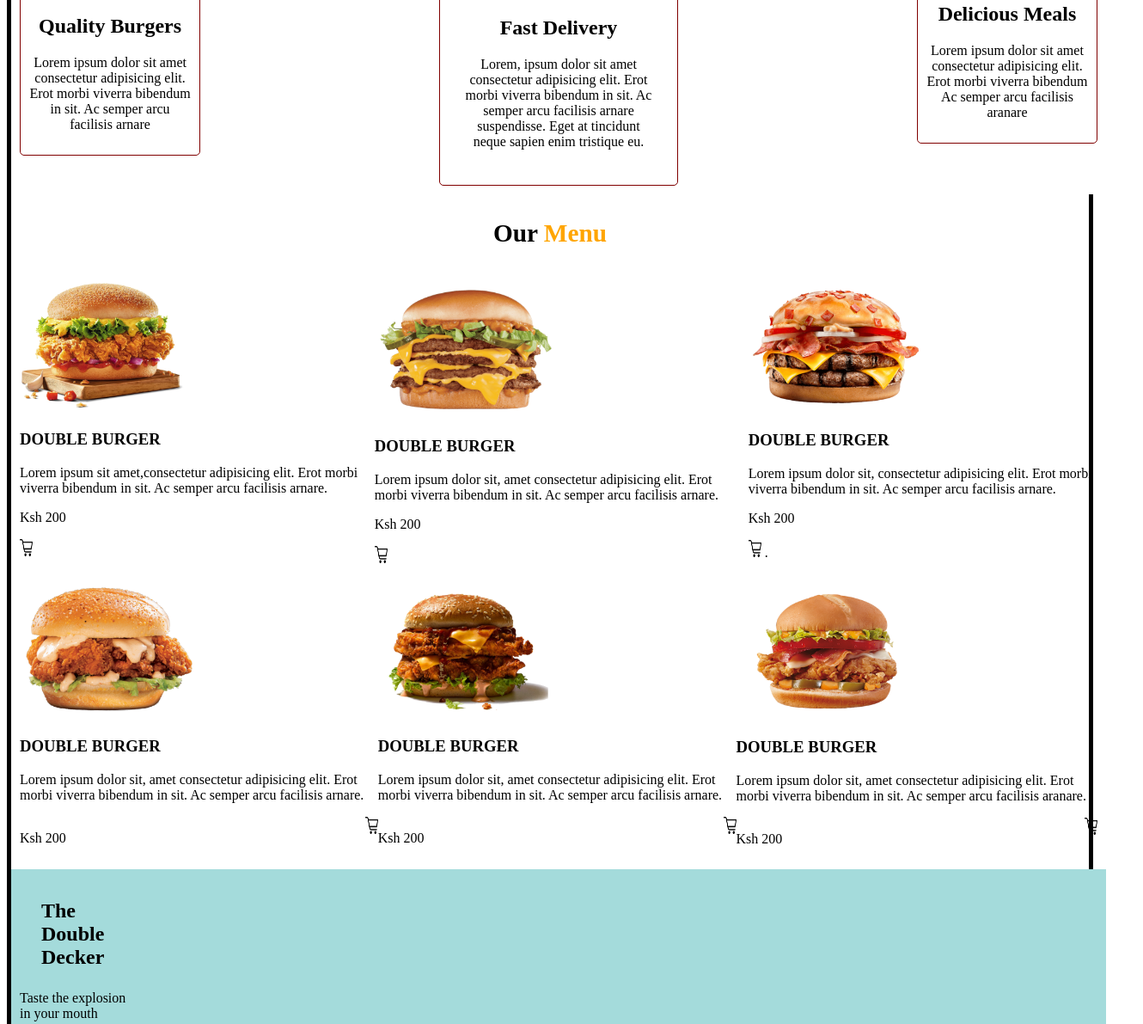
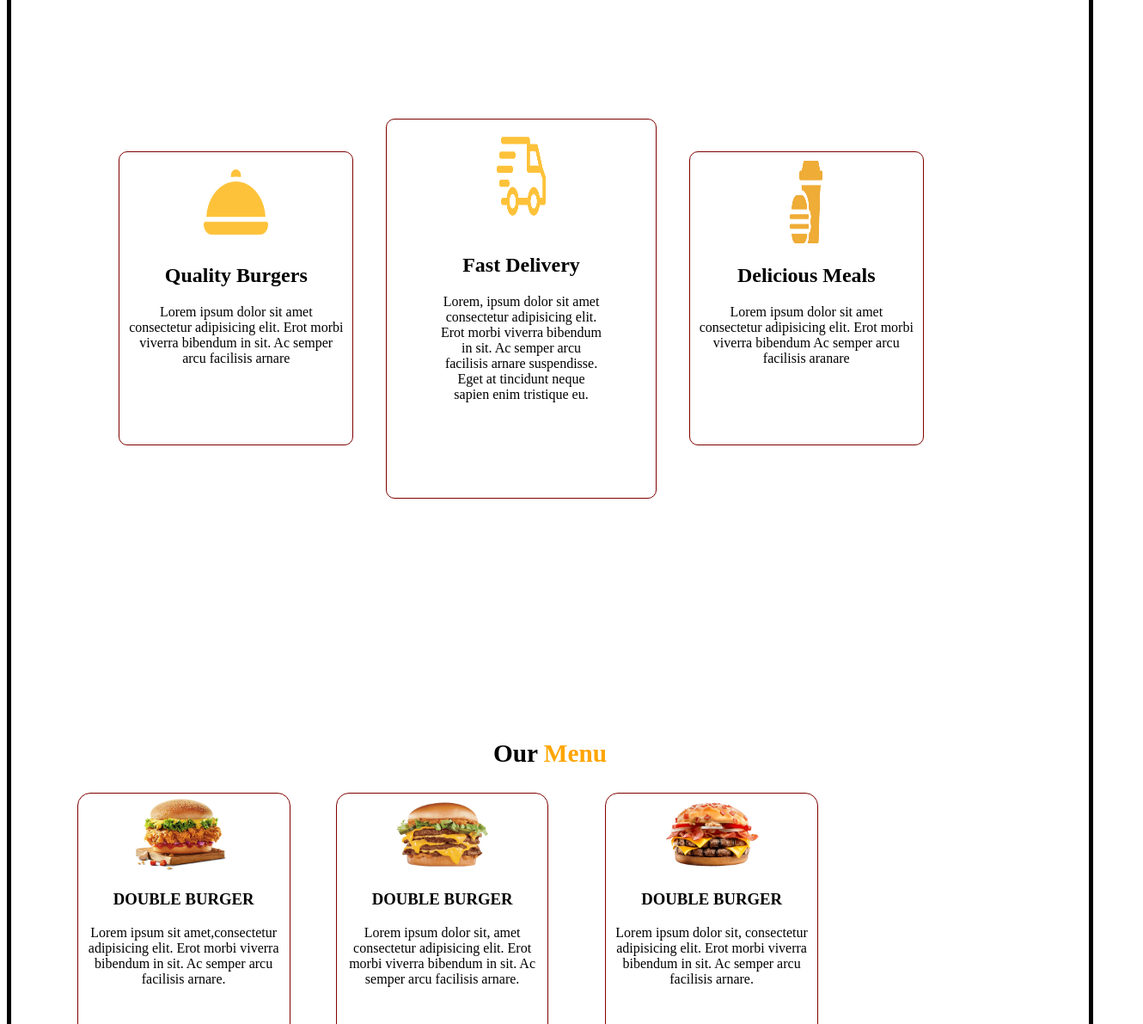
Before and after one commit to catherinekimani/Moringapre-prep_project, a plain HTML site: page index.html in a window 1280 px wide. Shown: the part 567-1758 px from the top of the page at 86% size, 1330 px wide, since content can reach past the window. Drawn offline with Linux system fonts and the light colour scheme.

Commit message:
Fixed bugs

```diff
--- a/index.css
+++ b/index.css
@@ -21,18 +21,14 @@ span {
     justify-content: end;
     align-items: center;
     width: 50%;
-    background: linear-gradient(120deg, 40% white, 40% orange);
+    /* height: 70vh; */
+    /* background-image: linear-gradient(to right, white 10%, orange 35%); */
 }
-.order-now {
-    /* padding: 3px; */
-    border-radius: 0px;
-    background: orange;
-    color: white;
-    font-weight: bold;
-}
+
 .header {
     display: flex;
     width: 100%;
+    position: relative;
 }
 .left {
     width: 50%;
@@ -40,14 +36,17 @@ span {
 }
 .right {
     width: 50%;
+    margin-top: 0%;
+    background:linear-gradient(120deg, white 30%, orange 30%);
 }
 a {
     display: flex;
-    font-weight:lighter;
+    font-weight:bold;
     font-size:20px;
     color:black;
     text-decoration: none;
-    padding: 8px;
+    padding: 10px;
+    position: relative
 }
 .shopping-cart{
     display: flex;
@@ -59,44 +58,60 @@ h1 {
     padding: 5px;
     position: relative;
 }
+
+.order-now {
+    border: 1px solid orange;
+    border-radius: 15px;
+    background: orange;
+    width: 10%;
+    height: 8vh;
+    text-align: center;
+    color: white;
+    font-weight: bold;
+    margin-left: 10%;
+}
+
 #three {
     width:100%;
-    padding : 10px;
+    margin: 20%;
+    margin-left: 5%;
     display: flex;
-    align-items: center;
-    overflow: hidden;
-    background-color: white;
     position: relative;
-    column-gap: 20px;
-    justify-content: space-between;
 }
 .quality {
     border: 1px solid maroon;
     justify-content: right;
-    width: 15%;
+    width: 20%;
+    height: 40vh;
     padding: 10px;
-    margin-top: 10px;
+    margin: 3%;
+    margin-left: 5%;
     text-align: center;
-    border-radius: 5px;
+    border-radius: 10px;
 }
 .fast {
     border: 1px solid maroon;
-    width: 18%;
-    height: 40%;
-    padding: 25px;
-    margin-top: 20px;
-    /* margin-bottom: -45px; */
+    border-radius: 10px;
+    width: 15%;
+    height: 55vh;
+    padding-right: 5%;
+    padding-left: 5%;
+    margin-left: 0%;
     text-align: center;
-    border-radius: 5px;
+
 }
 .delicious {
     border: 1px solid maroon;
-    width: 15%;
+    border-radius: 10px;
+    width: 20%;
+    height: 40vh;
     padding: 10px;
-    margin-top: 10px;
+    margin: 3%;
+    margin-left: 3%;
     text-align: center;
-    border-radius: 5px;
 }
+
+
 .menu {
     display: flex;
     justify-content: center;
@@ -105,67 +120,132 @@ h1 {
 }
 .burgers {
     width:100%;
-    padding: 10px;
+    height: 120vh;
     display: flex;
     justify-content: center;
     position: relative;
-    column-gap: 10px;
 }
-burger1 {
-    border: 1px solid white;
+.burger1 {
+    border: 1px solid maroon;
+    position: absolute;
     justify-content: right;
-    width: 10%;
-    padding: 10px;
-    margin-top: 10px;
+    width: 18%;
+    height: 50vh;
+    margin-right: 68%;
     text-align: center;
-    border-radius: 5px;
+    border-radius: 15px;
+    padding-top: 5px;
+    padding-right: 10px;
+    padding-left: 10px;
 }
-.menu2 {
+
+.burger2 {
+    border: 1px solid maroon;
+    border-radius: 15px;
+    position: absolute;
+    width: 18%;
+    height: 50vh;
+    margin-right: 20%;
+    text-align: center;
+    padding-top: 5px;
+    padding-right: 10px;
+    padding-left: 10px;
+
+}
+
+.burger3 {
+    border: 1px solid maroon;
+    border-radius: 15px;
+    position: absolute;
+    width: 18%;
+    height: 50vh;
+    margin-left: 30%;
+    text-align: center;
+    padding-top: 5px;
+    padding-right: 10px;
+    padding-left: 10px;
+}
+
+.burger4 {
+    border: 1px solid maroon;
+    border-radius: 15px;
+    position: absolute;
+    width: 18%;
+    height: 50vh;
+    text-align: center;
+    margin: 30%;
+    margin-left: 0%;
+    margin-right: 68%;
+    padding-top: 5px;
+    padding-right: 10px;
+    padding-left: 10px;
+}
+
+.burger5 {
+    border: 1px solid maroon;
+    border-radius: 15px;
+    position: absolute;
+    width: 18%;
+    height: 50vh;
+    text-align: center;
+    margin: 30%;
+    margin-left: 10%;
+    padding-top: 5px;
+    padding-right: 10px;
+    padding-left: 10px;
+}
+
+.burger6 {
+    border: 1px solid maroon;
+    border-radius: 15px;
+    position: absolute;
+    width: 18%;
+    height: 50vh;
+    text-align: center;
+    margin: 30%;
+    margin-right: 1%;
+    padding-top: 5px;
+    padding-right: 10px;
+    padding-left: 10px;
+}
+ .double-decker {
     width:100%;
-    padding: 10px;
+    height: 150vh;
+    background: #a4dbdb;
+    opacity: 0.8;
     display: flex;
+    position: relative;
 }
-.double-decker {
-    width:100%;
-    padding: 10px;
-    background: #a4dbdb;
-    display: flex;
+
+
+.div1 h1 {
+    font-size: 50px;
 }
-.one {
-    display: flex;
-    justify-content: space-between;
+.div2 {
+    margin: 5%;
+    top: 0%;
+    /* margin-left: 15%; */
 }
-.two {
-    display: flex;
-    justify-content: space-between;
-}
-.three {
-    display: flex;
-    justify-content: space-between;
-}
-.four {
-    display: flex;
-    justify-content: space-between;
-}
-.five {
-    display: flex;
-    justify-content: space-between;
-}
-.six {
-    display: flex;
-    justify-content: space-between;
-}
+
 .discover {
     width: 100%;
-    height: 60vh;
+    height: 100vh;
     padding: 10px;
-    background: rgba(255, 181, 71, 0.897);
+    background: rgba(247, 204, 13, 0.897);
     display: flex;
 }
 .apps {
     font-weight: bold;
     font-size: 30px;
+    margin: 10%;
+    margin-left: 0%;
 }
+
+.mobile {
+    margin: 2%;
+    display: flex;
+}
+
 #logo {
     display: flex;
     justify-content: space-between;
@@ -176,11 +256,12 @@ burger1 {
 .site-map {
     display: flex;
 }
+
 .HOME {
     display: flex;
     flex-direction: column;
     padding: 20%;
-    margin: 10%;
+    margin: 15%;
 }
 .subscribe {
     display: flex;
--- a/index.html
+++ b/index.html
@@ -14,15 +14,7 @@
             <img src="./IMAGE/logo.png">
             <p> Bur<span>ger </span> </p>
         </div>
-        <div class="container">
-            <a href="#"> Home </a>
-            <a href="#"> Offers </a>
-            <a href="#"> Contacts </a>
-            <a href="#"> About </a>
-            <img class="shopping-cart">
-            <img src="./IMAGE/shopping-cart.png" width="15px" height="20px">
-            <p> 2 </p>
-        </div>
+
     </section>
     <section class="header">
         <div class="left">
@@ -30,6 +22,15 @@
         <p> We cook & deliver the tastiest burgers <br>right away to your designated location.</p>
         </div>
         <div class="right">
+            <div class="container">
+                <a href="#"> Home </a>
+                <a href="#"> Offers </a>
+                <a href="#"> Contacts </a>
+                <a href="#"> About </a>
+                <img class="shopping-cart">
+                <img src="./IMAGE/shopping-cart.png" width="15px" height="20px">
+                <p> 2 </p>
+            </div>
             <img src="./IMAGE/[CITYPNG 1.png" width="50%">
         </div>
         </section>
@@ -65,14 +66,15 @@
         <h3> Our <span> Menu </span></h3>
         </div>
         </section>
+
         <section class="burgers">
         <div class="burger1">
         <img src="./IMAGE/burger1.png" width="50%">
         <h3> DOUBLE BURGER </h3>
         <P> Lorem ipsum sit amet,consectetur adipisicing elit. Erot morbi viverra bibendum in sit. Ac semper arcu facilisis arnare.</P>
         <div class="first">
-        <p> Ksh 200 </p>
-        <img src="./IMAGE/shopping-cart.png" width="15px" height="20px">
+        <p style="text-align: left; margin: 25%; margin-left: 5%"> Ksh 200 </p>
+        <!-- <img src="./IMAGE/shopping-cart.png" width="15px" height="20px"> -->
         </div>
         </div>
 
@@ -81,8 +83,8 @@
         <h3> DOUBLE BURGER </h3>
         <p> Lorem ipsum dolor sit, amet consectetur adipisicing elit. Erot morbi viverra bibendum in sit. Ac semper arcu facilisis arnare. </p>
         <div class="second">
-        <p> Ksh 200 </p>
-        <img src="./IMAGE/shopping-cart.png" width="15px" height="20px">
+        <p style="text-align: left; margin: 25%; margin-left: 5%;"> Ksh 200 </p>
+        <!-- <img src="./IMAGE/shopping-cart.png" width="15px" height="20px"> -->
         </div>
         </div>
 
@@ -91,21 +93,18 @@
         <h3> DOUBLE BURGER </h3>
         <p> Lorem ipsum dolor sit, consectetur adipisicing elit. Erot morbi viverra bibendum in sit. Ac semper arcu facilisis arnare.</p>
         <div class="third">
-        <p> Ksh 200 </p>
-        <img src="./IMAGE/shopping-cart.png" width="15px" height="20px"> .
+        <p style="text-align: left; margin: 25%; margin-left: 5%;"> Ksh 200 </p>
+        <!-- <img src="./IMAGE/shopping-cart.png" width="15px" height="20px"> -->
         </div>
         </div>
 
-    </section>
-
-    <section class="menu2">
         <div class="burger4">
             <img src="./IMAGE/burger4.png" width="50%">
             <h3> DOUBLE BURGER </h3>
             <p> Lorem ipsum dolor sit, amet consectetur adipisicing elit. Erot morbi viverra bibendum in sit. Ac semper arcu facilisis arnare. </p>
             <div class="four">
-            <P> Ksh 200 </P>
-            <img src="./IMAGE/shopping-cart.png" width="15px" height="20px">
+            <P style="text-align: left; margin: 25%; margin-left: 5%;"> Ksh 200 </P>
+            <!-- <img src="./IMAGE/shopping-cart.png" width="15px" height="20px"> -->
         </div>
         </div>
 
@@ -114,25 +113,25 @@
             <h3> DOUBLE BURGER </h3>
             <p> Lorem ipsum dolor sit, amet consectetur adipisicing elit. Erot morbi viverra bibendum in sit. Ac semper arcu facilisis arnare. </p>
             <div class="five">
-            <p> Ksh 200 </p>
-            <img src="./IMAGE/shopping-cart.png" width="15px" height="20px">
+            <p style="text-align: left; margin: 25%; margin-left: 5%;"> Ksh 200 </p>
+            <!-- <img src="./IMAGE/shopping-cart.png" width="15px" height="20px"> -->
         </div>
         </div>
 
-        <div class="burger6">
+         <div class="burger6">
             <img src="./IMAGE/burger6.png" width="50%">
             <h3> DOUBLE BURGER </h3>
             <p> Lorem ipsum dolor sit, amet consectetur adipisicing elit. Erot morbi viverra bibendum in sit. Ac semper arcu facilisis aranare. </p>
             <div class="six">
-            <p> Ksh 200 </p>
-            <img src="./IMAGE/shopping-cart.png" width="15px" height="20px">
+            <p style="text-align: left; margin: 25%; margin-left: 5%;"> Ksh 200 </p>
+            <!-- <img src="./IMAGE/shopping-cart.png" width="15px" height="20px"> -->
         </div>
         </div>
     </section>
 
     <section class="double-decker">
         <div class="div1">
-            <h1> The Double Decker</h1>
+            <h1> The Double <span> Decker  </span></h1>
             <p> Taste the explosion in your mouth </p>
         </div>
         <div class="div2">
@@ -141,16 +140,15 @@
         </div>
     </section>
 
-    <section class="discover">
+     <section class="discover">
         <div class="apps">
             <h1> Discover even more<br> with our mobile<br> apps </h1>
         </div>
         <div class="mobile">
             <div class="mobile1">
             <img src="./IMAGE/mobile1 (1).png">
-
             <img src="./IMAGE/mobile2 (1).png">
-        </div>
+            </div>
     </section>
 
         <section id="logo">
@@ -180,10 +178,9 @@
 
         <footer>
             <div class="copyright">
-        <p> Copyright 2021. All rights reserved </p
+        <p> Copyright 2021. All rights reserved </p>
         <p> Designed by James Muriithi </p>
         </div>
     </footer>
-
 </body>
 </html>
```
